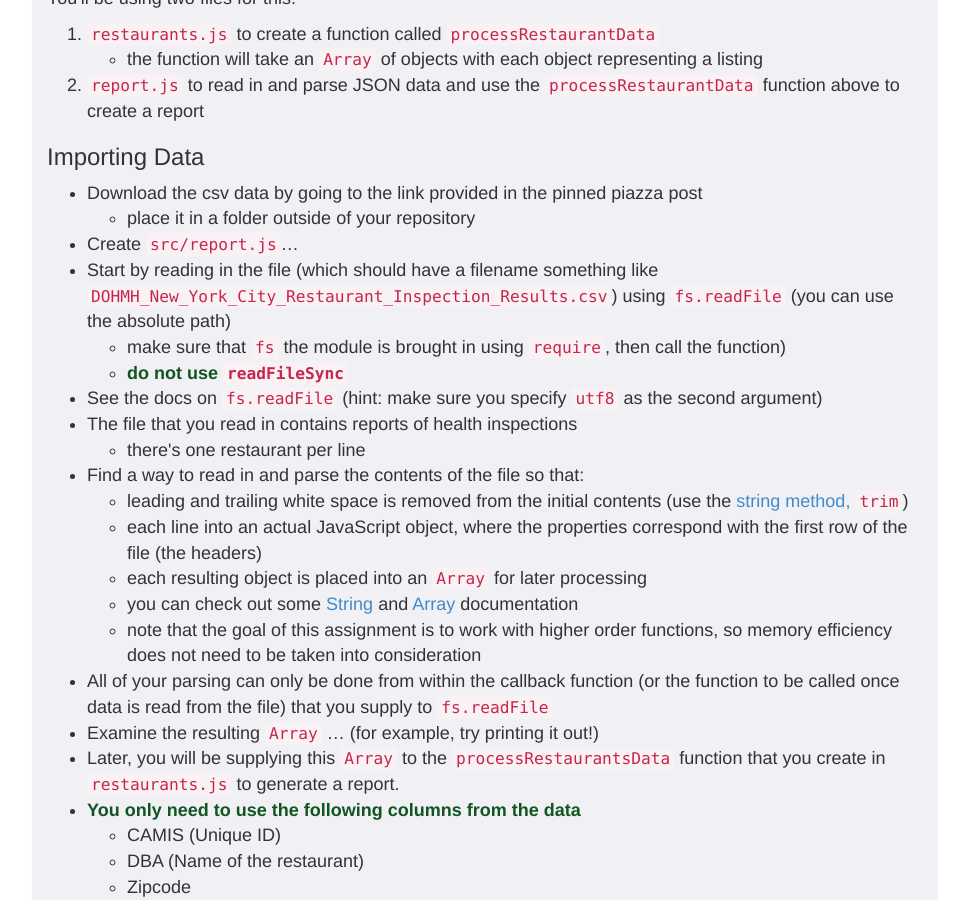
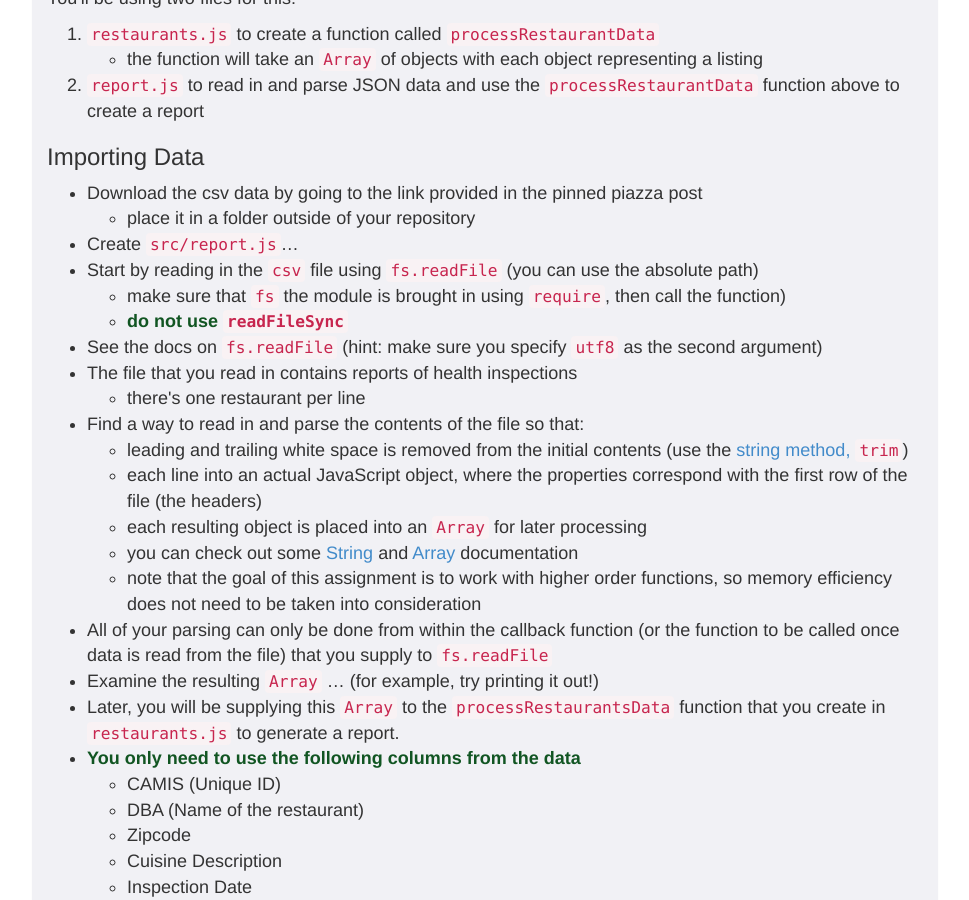
Before and after one commit to foureyes/csci-ua.0480-fall2020-034, a Jekyll site: the page built from homework/02.markdown, in a window 1280 px wide and 900 px high, scrolled down 9590 px. Shown: the whole window, without its empty margins (155-1124 px from the left). Built offline with Jekyll 4.4.1, drawn with Linux system fonts in a browser that asks for light colours; some of the changed text lies outside the part shown.

Commit message:
add hw 2

```diff
--- a/homework/02.markdown
+++ b/homework/02.markdown
@@ -470,7 +470,7 @@
 * Download the csv data by going to the link provided in the pinned piazza post
     * place it in a folder outside of your repository
 * Create `src/report.js`...
-* Start by reading in the file (which should have a filename something like `DOHMH_New_York_City_Restaurant_Inspection_Results.csv`) using `fs.readFile` (you can use the absolute path)
+* Start by reading in the `csv` file using `fs.readFile` (you can use the absolute path)
     * make sure that `fs` the module is brought in using `require`, then call the function)
     * __do not use `readFileSync`__
 * See the docs on `fs.readFile` (hint: make sure you specify `utf8` as the second argument)
@@ -664,7 +664,7 @@
 Now that you've finished your function, you can try calling it on your data from `report.js`
 
 1. In report.js: require the module that you created (`restaurants.js`).
-2. Use your function on the data that you parsed from reading in the `DOHMH_New_York_City_Restaurant_Inspection_Results.csv` file that you opened earlier.
+2. Use your function on the data that you parsed from reading in the `csv` file that you opened earlier.
 3. Print out the resulting string.
 4. You can compare your output with the example output below
 
```
